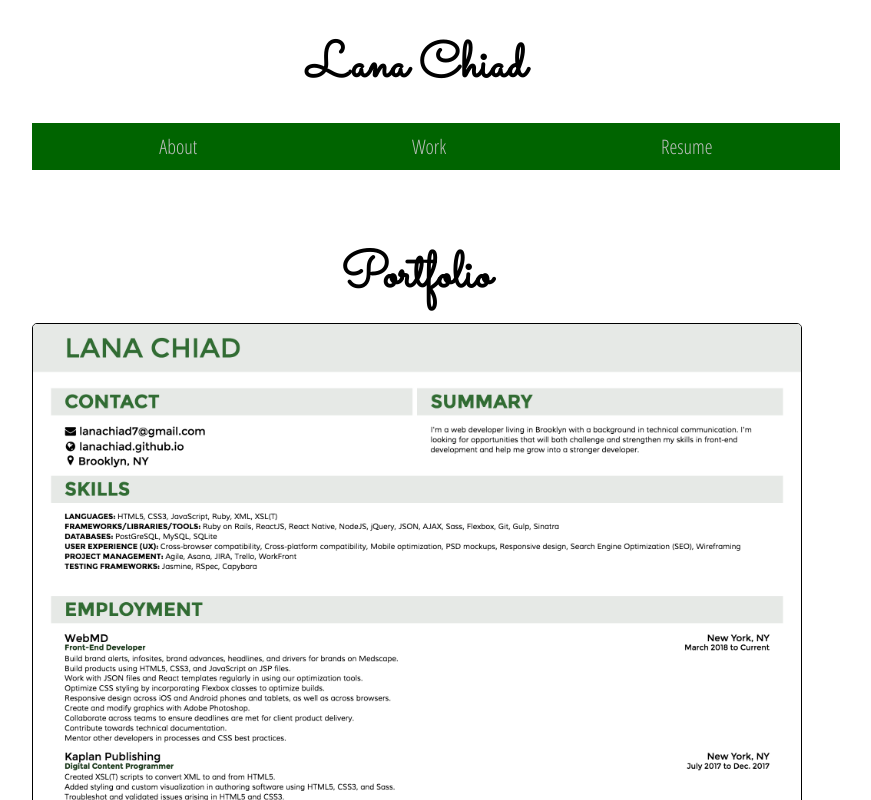
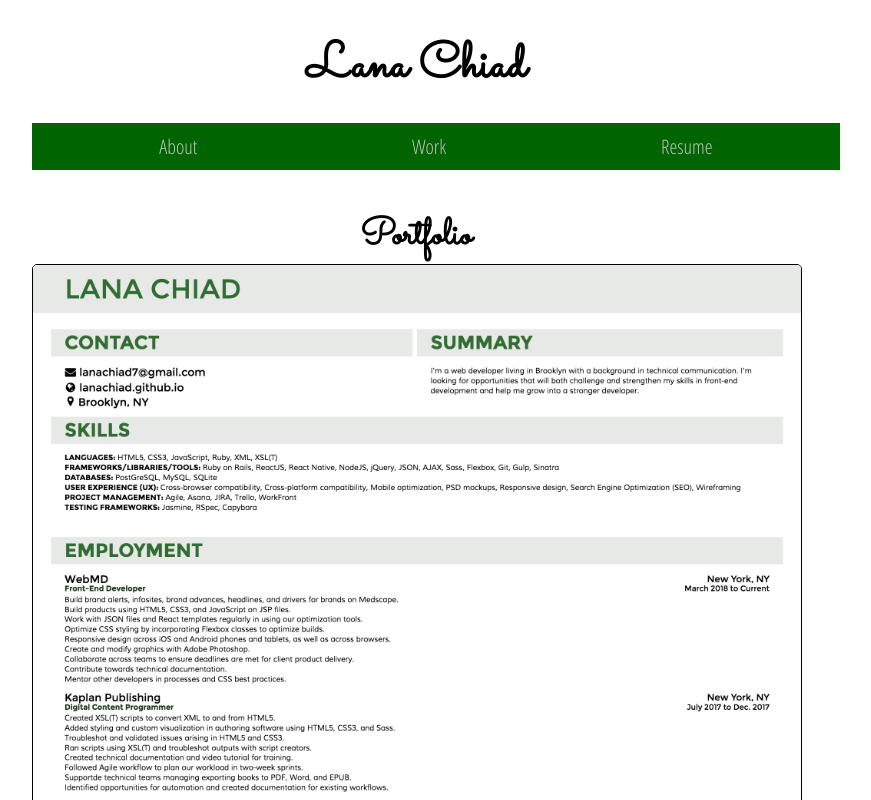
Before and after one commit to lanachiad/lanachiad.github.io, a React (Create React App) app: page / in a window 1280 px wide. Both pictures are taken after a click on the button "Resume". Shown: the top 800 px of the page, without its empty margins (224-1095 px from the left). Built offline with nearby package versions, Linux system fonts and the light colour scheme.

Commit message:
Change h1 to h2

```diff
--- a/src/Resume.js
+++ b/src/Resume.js
@@ -6,9 +6,9 @@ class Resume extends Component {
   render() {
     return (
       <div className="ResumeStyle">
-        <h1>Portfolio</h1>
+        <h2>Portfolio</h2>
         <img alt="Lana Chiad portfolio" src={LCResume} />
-         <div className="link-wrapper external-link">
+        <div className="link-wrapper external-link">
           <p>
             <a href="mailto:lanachiad7@gmail.com" target="_blank">
               Email me
```
